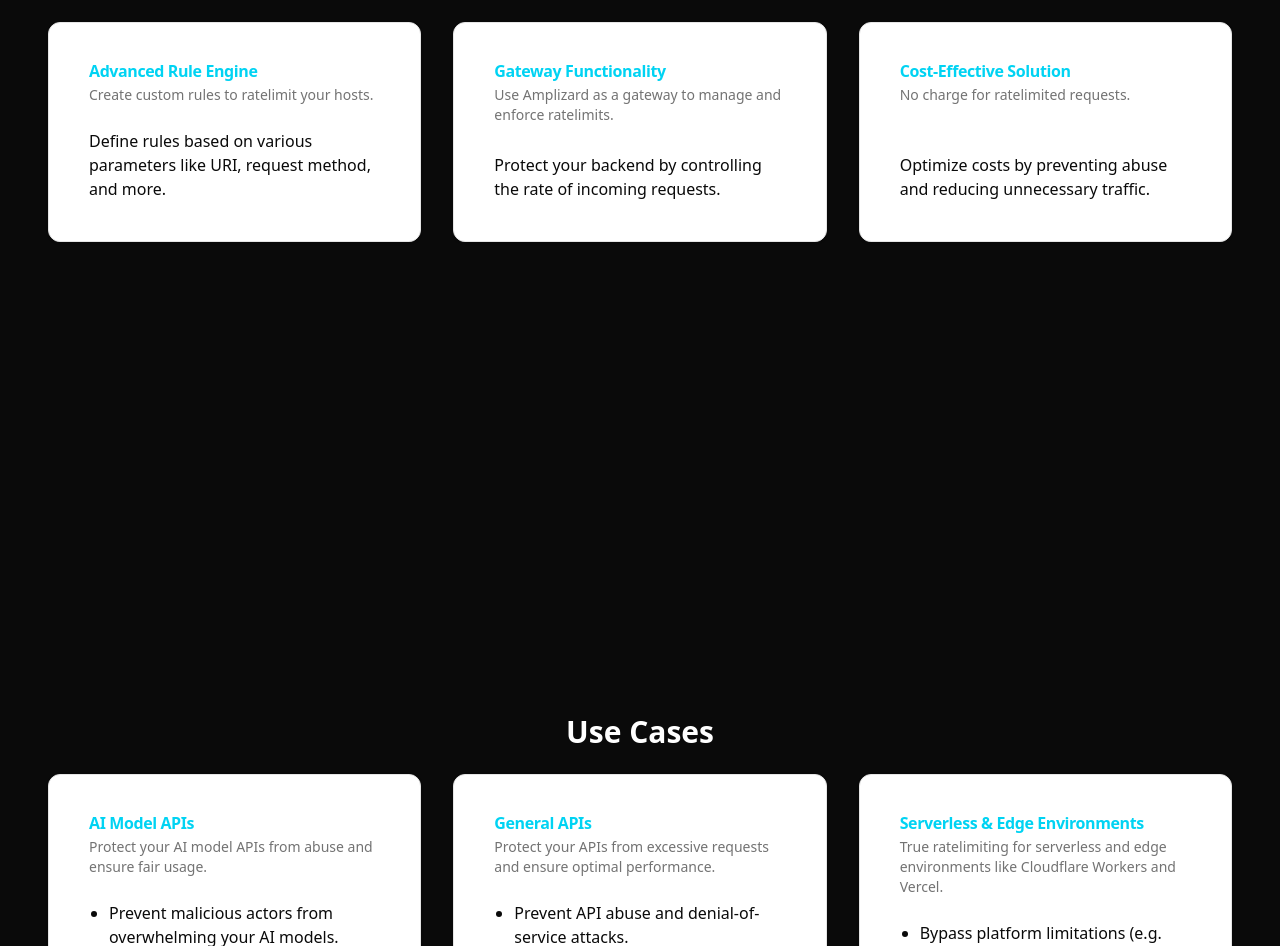
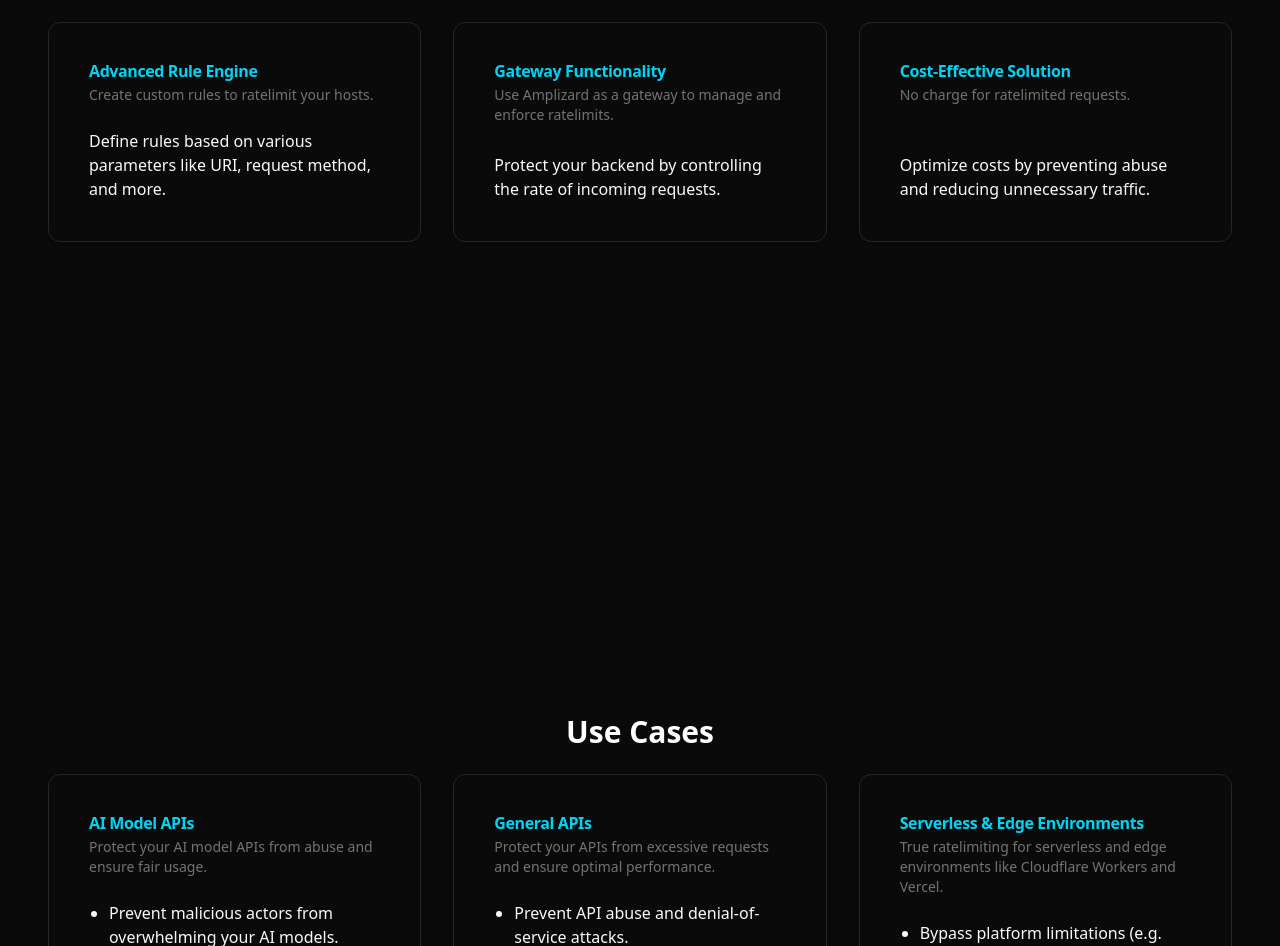
Before and after one commit to BandaySajid/gateway-app, a React (Vite) app in the folder frontend/: page / in a window 1280 px wide. Shown: the part 1266-2212 px from the top of the page. Built offline with nearby package versions, Linux system fonts and the light colour scheme.

Commit message:
made dark mode universal

```diff
--- a/frontend/src/app/pages/Contact.tsx
+++ b/frontend/src/app/pages/Contact.tsx
@@ -8,17 +8,17 @@ const Contact = () => {
   <NodeAnimation/>
     <div className="container mx-auto py-40 z-4">
       <h1 className="text-3xl font-bold mb-6 text-center text-gray-400">Contact Us</h1>
-      <Card className="max-w-lg mx-auto dark:bg-neutral-900 dark:border dark:border-neutral-700">
+      <Card className="max-w-lg mx-auto bg-neutral-900 border border-neutral-700 text-neutral-50">
         <CardHeader>
           <CardTitle>Contact Information</CardTitle>
           <CardDescription>Feel free to reach out to us.</CardDescription>
         </CardHeader>
         <CardContent>
           <div>
-            <label className="block text-gray-700 text-sm font-bold dark:text-white" htmlFor="email">
+            <label className="block text-sm font-bold text-white" htmlFor="email">
               Email:
             </label>
-            <p className="text-gray-600 dark:text-gray-400">{CONTACT_EMAIL}</p>
+            <p className="text-gray-400">{CONTACT_EMAIL}</p>
           </div>
         </CardContent>
       </Card>
--- a/frontend/src/app/pages/Home.tsx
+++ b/frontend/src/app/pages/Home.tsx
@@ -30,7 +30,7 @@ export default function Home() {
 				<div className="w-full">
 					<h2 className="text-3xl font-semibold mb-6 text-center">Key Features</h2>
 					<div className="grid grid-cols-1 md:grid-cols-2 lg:grid-cols-3 gap-8">
-						<Card className="p-4 flex flex-col items-start justify-between">
+						<Card className="bg-neutral-950 p-4 flex flex-col items-start justify-between text-neutral-50 border-neutral-800">
 							<CardHeader>
 								<CardTitle className="text-cyan-400">Advanced Rule Engine</CardTitle >
 								<CardDescription>Create custom rules to ratelimit your hosts.</CardDescription >
@@ -40,7 +40,7 @@ export default function Home() {
 							 </CardContent >
 						 </Card >
 
-						<Card className="p-4 flex flex-col items-start justify-between">
+						<Card className="bg-neutral-950 text-neutral-50 border-neutral-800 p-4 flex flex-col items-start justify-between">
 							<CardHeader>
 								<CardTitle className="text-cyan-400">Gateway Functionality</CardTitle >
 								<CardDescription>Use Amplizard as a gateway to manage and enforce ratelimits.</CardDescription >
@@ -50,7 +50,7 @@ export default function Home() {
 							 </CardContent >
 						 </Card >
 
-						<Card className="p-4 flex flex-col items-start justify-between">
+						<Card className="bg-neutral-950 text-neutral-50 border-neutral-800 p-4 flex flex-col items-start justify-between">
 							<CardHeader>
 								<CardTitle className="text-cyan-400">Cost-Effective Solution</CardTitle >
 								<CardDescription>No charge for ratelimited requests.</CardDescription >
@@ -67,7 +67,7 @@ export default function Home() {
 				<div className="w-full">
 					<h2 className="text-3xl font-semibold mb-6 text-center">Use Cases</h2>
 					<div className="grid grid-cols-1 md:grid-cols-3 gap-8">
-						<Card className="p-4 flex flex-col items-start">
+						<Card className="bg-neutral-950 text-neutral-50 border-neutral-800 p-4 flex flex-col items-start">
 							<CardHeader>
 								<CardTitle className="text-cyan-400">AI Model APIs</CardTitle>
 								<CardDescription>Protect your AI model APIs from abuse and ensure fair usage.</CardDescription>
@@ -81,7 +81,7 @@ export default function Home() {
 							</CardContent>
 						</Card>
 
-						<Card className="p-4 flex flex-col items-start ">
+						<Card className="bg-neutral-950 text-neutral-50 border-neutral-800 p-4 flex flex-col items-start ">
 							<CardHeader>
 								<CardTitle className="text-cyan-400">General APIs</CardTitle>
 								<CardDescription>Protect your APIs from excessive requests and ensure optimal performance.</CardDescription>
@@ -95,10 +95,10 @@ export default function Home() {
 							</CardContent>
 						</Card>
 
-						<Card className="p-4 flex flex-col items-start justify-between">
+						<Card className="bg-neutral-950 text-neutral-50 border-neutral-800 p-4 flex flex-col items-start justify-between">
 							<CardHeader>
-								<CardTitle className="text-cyan-400">Serverless & Edge Environments</CardTitle>
-								<CardDescription>True ratelimiting for serverless and edge environments like Cloudflare Workers and Vercel.</CardDescription>
+								<CardTitle className="text-cyan-400">Serverless & Edge Environments</CardTitle >
+								<CardDescription>True ratelimiting for serverless and edge environments like Cloudflare Workers and Vercel.</CardDescription >
 							</CardHeader>
 							<CardContent>
 								<ul className="list-disc pl-5 space-y-1">
@@ -116,7 +116,7 @@ export default function Home() {
 				<div className="w-full">
 					<h2 className="text-3xl font-semibold mb-6 text-center">Traditional Ratelimiting vs Amplizard</h2>
 					<div className="grid grid-cols-1 md:grid-cols-2 gap-8">
-						<Card className="p-4 flex flex-col items-start justify-between">
+						<Card className="bg-neutral-950 text-neutral-50 border-neutral-800 p-4 flex flex-col items-start justify-between">
 							<CardHeader>
 								<CardTitle className="text-cyan-400">Traditional Ratelimiting</CardTitle >
 								<CardDescription>All requests reach your server.</CardDescription >
@@ -130,7 +130,7 @@ export default function Home() {
 							 </CardContent >
 						 </Card >
 
-						<Card className="p-4 flex flex-col items-start justify-between">
+						<Card className="bg-neutral-950 text-neutral-50 border-neutral-800 p-4 flex flex-col items-start justify-between">
 							<CardHeader>
 								<CardTitle className="text-cyan-400">Amplizard Gateway</CardTitle >
 								<CardDescription>Ratelimited requests are stopped before reaching your server.</CardDescription >
--- a/frontend/src/components/AccountForm.tsx
+++ b/frontend/src/components/AccountForm.tsx
@@ -10,7 +10,7 @@ export function AccountForm() {
   const user = authContext?.authState.user;
 
   return (
-    <Card className="w-full max-w-md">
+    <Card className="w-full max-w-md bg-neutral-900 border border-neutral-700 text-neutral-50">
       <CardHeader>
         <CardTitle>Account Details</CardTitle>
       </CardHeader>
--- a/frontend/src/components/PlanCard.tsx
+++ b/frontend/src/components/PlanCard.tsx
@@ -28,7 +28,7 @@ export function PlanCard({
   customButtonText
 }: PlanCardProps) {
   return (
-    <Card className={cn(mostPopular ? "border-2 border-primary" : "", "h-full flex flex-col ")}>
+    <Card className={cn(mostPopular ? "border-2 border-primary" : "", "bg-neutral-950 border-neutral-800 text-neutral-50 h-full flex flex-col ")}>
       <CardHeader className="relative">
         {currentPlan && (
             <Badge className="mt-2 absolute right-4 top-2" variant="secondary">
--- a/frontend/src/components/RuleForm.tsx
+++ b/frontend/src/components/RuleForm.tsx
@@ -200,11 +200,11 @@ export default function RatelimitForm() {
 	};
 
 	return (
-		<Card className="w-full md:mx-auto lg:max-w-7xl p-2 rounded-sm shadow-lg flex flex-col">
+		<Card className="w-full bg-neutral-900 border border-neutral-700 text-neutral-50 md:mx-auto lg:max-w-7xl p-2 rounded-sm shadow-lg flex flex-col">
 			<CardHeader>
 				<CardTitle>
 					<Back />
-					<h1 className="text-3xl font-bold text-center dark:text-white">Rule</h1>
+					<h1 className="text-3xl font-bold text-center text-white">Rule</h1>
 				</CardTitle>
 			</CardHeader>
 			< CardContent className="space-y-4 text-gray-300" >
--- a/frontend/src/components/Rules.tsx
+++ b/frontend/src/components/Rules.tsx
@@ -97,11 +97,11 @@ const Rules = () => {
   };
 
   return (
-    <Card className="w-full md:mx-auto lg:max-w-7xl p-2 rounded-sm shadow-lg flex flex-col">
+    <Card className="w-full md:mx-auto lg:max-w-7xl p-2 rounded-sm shadow-lg flex flex-col bg-neutral-900 border border-neutral-700 text-neutral-50">
       <CardHeader>
         <CardTitle>
           <Back />
-          <h1 className="text-3xl font-bold text-center text-gray-900 dark:text-white mb-4">Rules</h1>
+          <h1 className="text-3xl font-bold text-center text-white mb-4">Rules</h1>
         </CardTitle>
       </CardHeader>
       <CardContent>
--- a/frontend/src/components/Sidebar.tsx
+++ b/frontend/src/components/Sidebar.tsx
@@ -29,14 +29,14 @@ const Sidebar = () => {
   return (
     <aside
       className={cn(
-        "border rounded-lg shadow-sm dark:border-neutral-800 dark:bg-neutral-950 text-white absolute top-0 right-0 z-7 transition-all duration-300",
+        "border rounded-lg shadow-sm border-neutral-800 bg-neutral-950 text-white absolute top-0 right-0 z-7 transition-all duration-300",
         isCollapsed ? "w-0" : "w-full md:w-64 min-h-screen"
       )}
     >
       <Button
         variant={"outline"}
         onClick={toggleSidebar}
-        className={`p-4 text-left ${isCollapsed ? 'absolute': 'fixed'} hover:bg-gray-700 transition-colors duration-200 right-2 top-6 z-3`}
+        className={`p-4 text-left ${isCollapsed ? 'absolute': 'fixed'} hover:bg-gray-700 transition-colors duration-200 right-2 top-6 z-3 bg-neutral-900 text-neutral-50 border-neutral-800`}
       >
         {isCollapsed ? (
           <MenuIcon className="h-6 w-6" />
@@ -46,7 +46,7 @@ const Sidebar = () => {
       </Button>
 
       <div  className={cn(
-        "fixed h-full dark:bg-neutral-950 w-full",
+        "fixed h-full bg-neutral-950 w-full",
         isCollapsed ? "w-0" : "w-full md:w-64 min-h-screen"
       )}>
       {!isCollapsed && (
```
Also changed, not shown: 1 other file (tests, documents, lock files or other folders).
